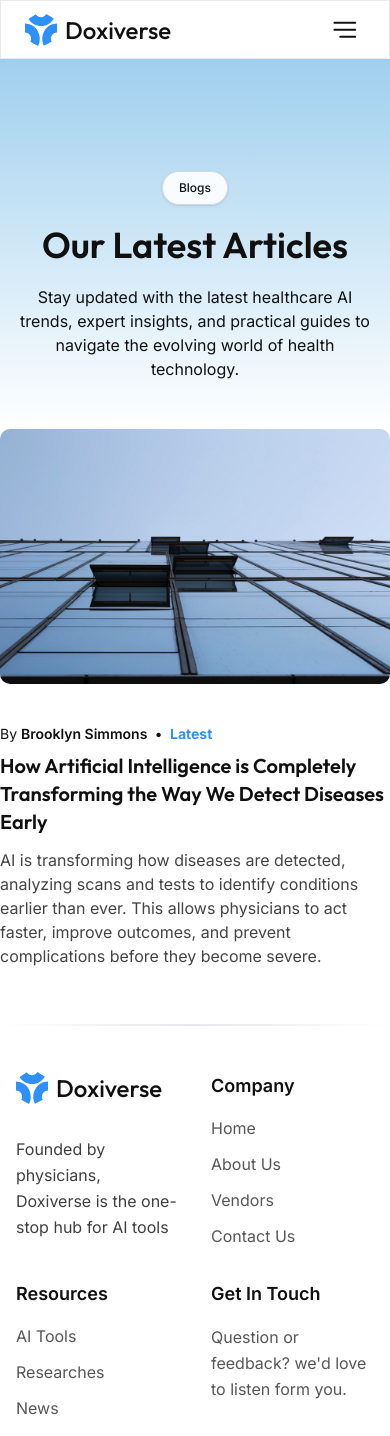
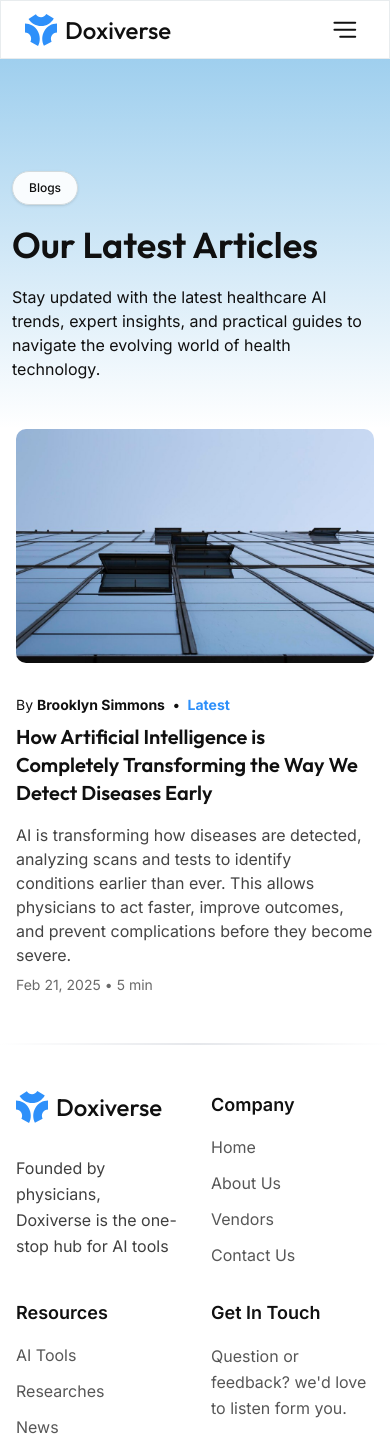
Before and after one commit to doxiversellc-create/front-end, a Next.js app: page /blogs in a window 390 px wide. Shown: the top 1436 px of the page. Built offline with nearby package versions, Linux system fonts and the light colour scheme.

Commit message:
Update blog article date and enhance layout in HeroSection and LatestArticle components. Adjusted styles for better responsiveness and readability, including text alignment and spacing improvements.

```diff
--- a/app/blogs/_components/HeroSection.tsx
+++ b/app/blogs/_components/HeroSection.tsx
@@ -2,12 +2,12 @@ import SectionHeader from "../../../components/SectionHeader";
 
 export default function HeroSection() {
   return (
-    <section className="bg-gradient-to-b px-3 lg:px-0 from-[#9FCFEE] to-primary/0 pt-28 pb-12 flex flex-col items-center justify-center gap-5">
-      <SectionHeader>Blogs</SectionHeader>
-      <p className="text-4xl md:text-5xl lg:text-[64px] font-semibold font-outfit text-center leading-[1.1] max-w-[744px]">
+    <section className="bg-gradient-to-b px-3 lg:px-0 from-[#9FCFEE] to-primary/0 pt-28 pb-12 flex flex-col md:items-center md:justify-center gap-5">
+      <SectionHeader className="w-fit">Blogs</SectionHeader>
+      <p className="text-4xl md:text-5xl lg:text-[64px] font-semibold font-outfit md:text-center leading-[1.1] max-w-[744px]">
         Our Latest Articles
       </p>
-      <p className="max-w-[709px] text-center text-base md:text-lg font-inter">
+      <p className="max-w-[709px] md:text-center text-base md:text-lg font-inter">
         Stay updated with the latest healthcare AI trends, expert insights, and practical guides to
         navigate the evolving world of health technology.
       </p>
--- a/app/blogs/_components/LatestArticle.tsx
+++ b/app/blogs/_components/LatestArticle.tsx
@@ -1,7 +1,4 @@
 import Image from "next/image";
-import Link from "next/link";
-
-import { ExternalLink } from "lucide-react";
 
 import { Article } from "../page";
 
@@ -11,9 +8,7 @@ interface LatestArticleProps {
 
 export default function LatestArticle({ article }: LatestArticleProps) {
   return (
-    <div className=" w-full max-w-[1212px] lg:max-h-[384px] mx-auto border-0 fade-in-50 py-0 flex flex-col md:flex-row gap-4 md:gap-12">
-      {/* Content */}
-      {/* Image */}
+    <div className=" w-full max-w-[1200px] px-4 lg:max-h-[384px] mx-auto border-0 fade-in-50 py-0 flex flex-col md:flex-row gap-2 md:gap-12">
       <div className="flex w-full md:w-1/2">
         <Image
           src={article.image}
@@ -24,26 +19,23 @@ export default function LatestArticle({ article }: LatestArticleProps) {
         />
       </div>
       <div className="flex-1 space-y-2 md:space-y-4 py-6 h-full inter w-full md:w-1/2">
-        <div className="flex items-center  gap-2 text-sm">
+        <div className="flex items-center  gap-2 text-sm md:text-base">
           <p className="text-sm ">
-            By <span className="font-semibold">{article.author}</span>
+            By <span className="font-bold">{article.author}</span>
           </p>
           <span className="font-bold">•</span>
           <span className="text-primary font-bold">Latest</span>
         </div>
 
-        <h2 className="text-xl lg:text-2xl font-outfit font-semibold ">{article.title}</h2>
-
-        <p className="text-base text-muted-foreground pt-1 md:leading-relaxed">
+        <h2 className="text-xl lg:text-[24px] font-outfit font-semibold pr-4">{article.title}</h2>
+        <p className="text-base lg:text-lg font-inter text-muted-foreground mt-4 lg:mt-9 md:leading-relaxed">
           {article.description}
         </p>
 
-        <div className="hidden md:flex items-center text-sm justify-between">
-          <span className="text-muted-foreground">{article.date}</span>
-          <Link href={"/"} className="flex underline items-center hover:text-foreground">
-            Visit Site
-            <ExternalLink className="size-3.5 ml-1" />
-          </Link>
+        <div className="flex gap-1 items-center text-sm text-muted-foreground/80">
+          <span className="">{article.date}</span>
+          <span className="">•</span>
+          <span className="">{article.timeToRead}</span>
         </div>
       </div>
     </div>
--- a/app/blogs/page.tsx
+++ b/app/blogs/page.tsx
@@ -14,7 +14,7 @@ export interface Article {
 const latestArticle: Article = {
   title: "How Artificial Intelligence is Completely Transforming the Way We Detect Diseases Early",
   author: "Brooklyn Simmons",
-  date: "2025-01-01",
+  date: "Feb 21, 2025",
   description:
     "AI is transforming how diseases are detected, analyzing scans and tests to identify conditions earlier than ever. This allows physicians to act faster, improve outcomes, and prevent complications before they become severe.",
   content: "This is the content of the latest article",
```
